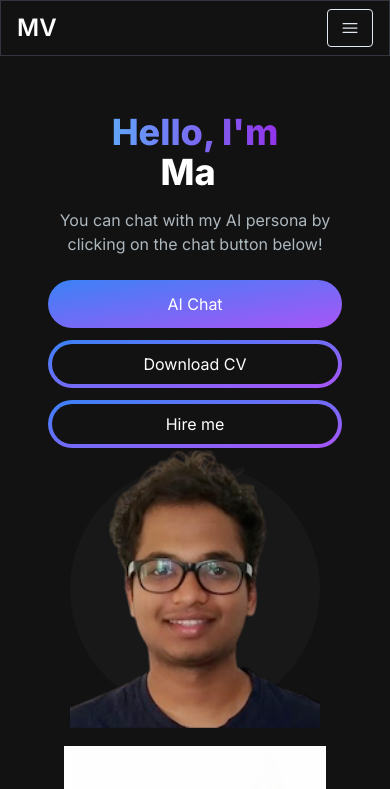
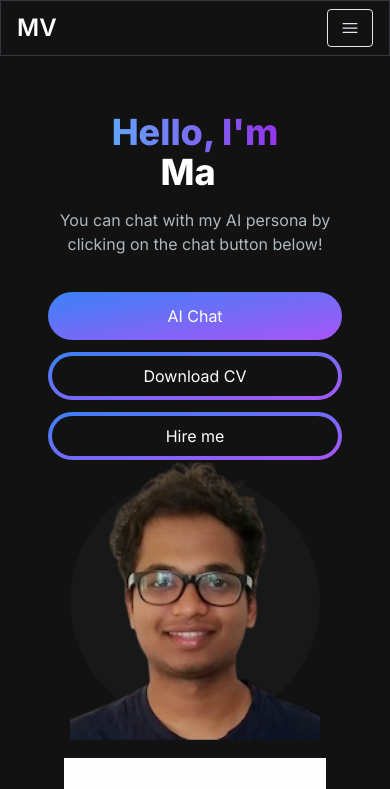
Before and after one commit to manugeorge04/Portfolio_Website, a Next.js app: page / in a window 390 px wide. Shown: the top 789 px of the page. Built offline with nearby package versions, Linux system fonts and the light colour scheme.

Commit message:
Edited Spacing

```diff
--- a/src/app/components/HeroSection.jsx
+++ b/src/app/components/HeroSection.jsx
@@ -41,13 +41,13 @@
           <div>
             <Link
               href="/chat"
-              className="px-6 inline-block py-3 w-full sm:w-fit rounded-full mr-4 bg-gradient-to-br from-primary-500 to-secondary-500 hover:bg-slate-200 text-white"
+              className="px-6 inline-block py-3 w-full sm:w-fit rounded-full mr-4 bg-gradient-to-br from-primary-500 to-secondary-500 hover:bg-slate-200 text-white mt-3"
             >
               AI Chat
             </Link>
             <Link
               href={`https://drive.google.com/uc?export=download&id=${RESUME_ID}`}
-              className="px-1 inline-block py-1 w-full sm:w-fit rounded-full bg-gradient-to-br from-primary-500 to-secondary-500 hover:bg-slate-800 text-white mt-3"
+              className="px-1 inline-block py-1 w-full sm:w-fit rounded-full mr-4 bg-gradient-to-br from-primary-500 to-secondary-500 hover:bg-slate-800 text-white mt-3"
             >
               <span className="block bg-[#121212] hover:bg-slate-800 rounded-full px-5 py-2">
                 Download CV
```
